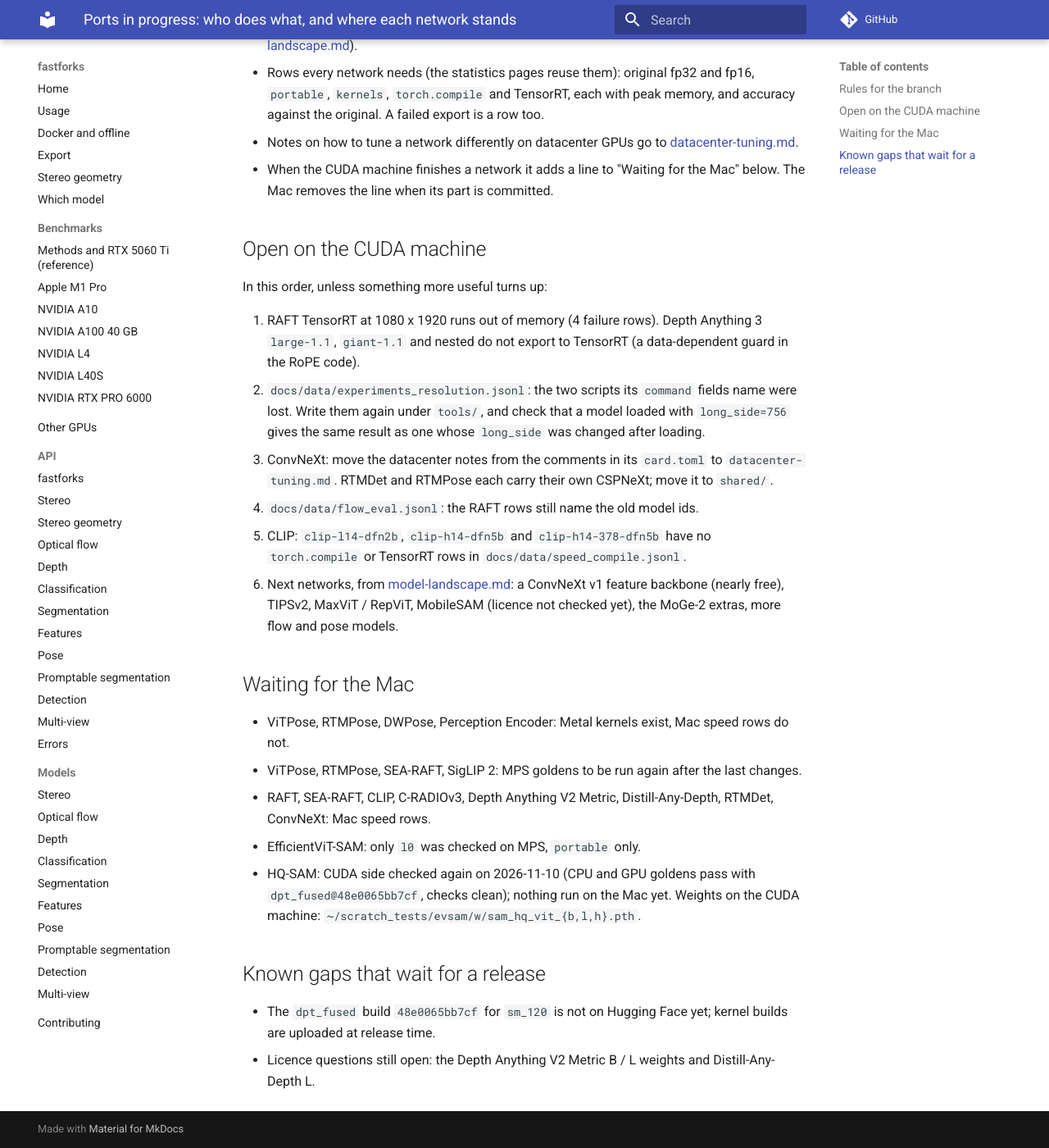
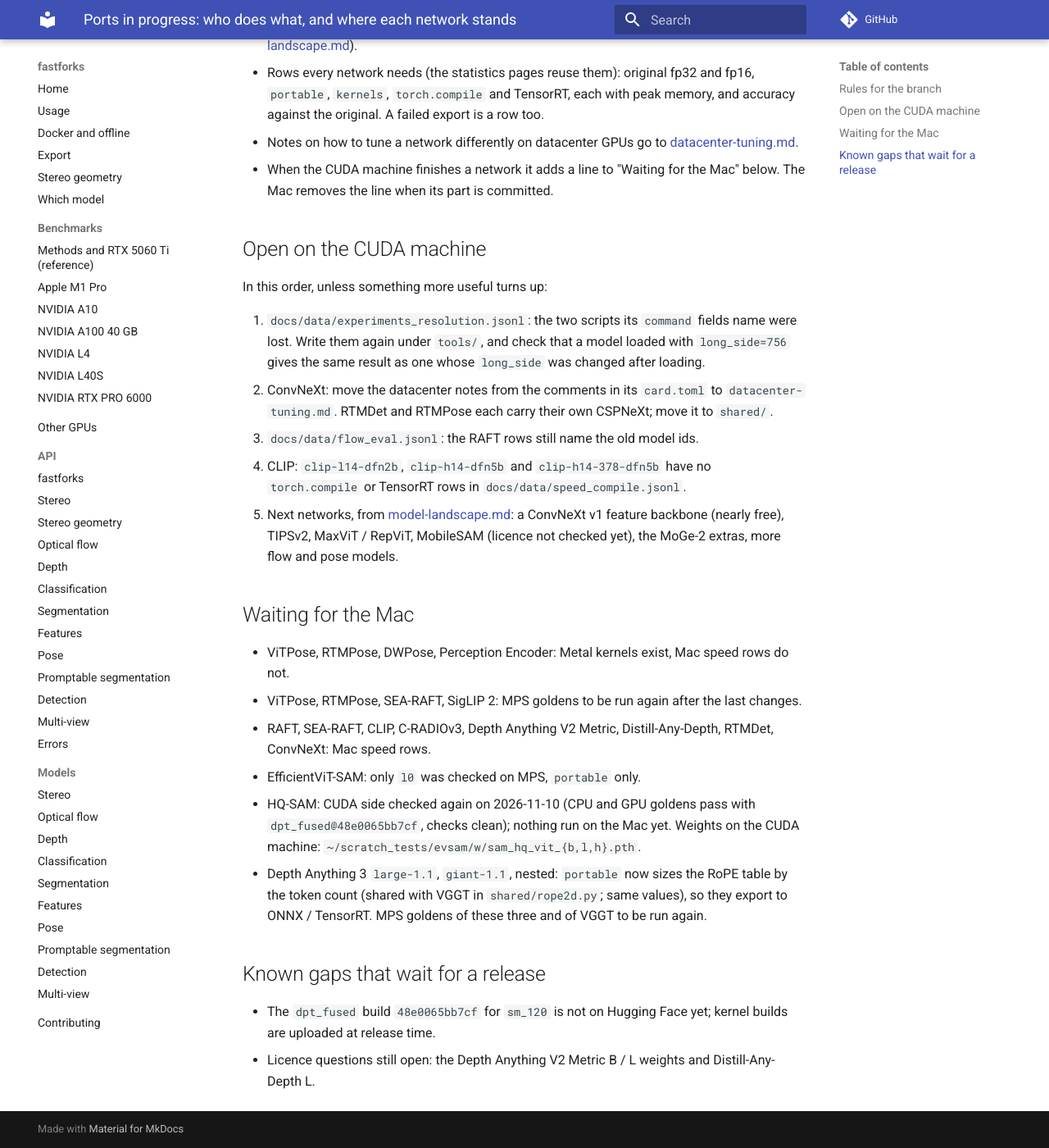
Before and after one commit to kleinicke/fastforks, an MkDocs documentation site: the page built from docs/plans/ports-status.md, in a window 1280 px wide and 1400 px high, scrolled down 668 px. Shown: the whole window at 82% size. Built offline with MkDocs 1.6.1 and Material for MkDocs 9.7.7, drawn with Linux system fonts in a browser that asks for light colours; comment, search, counter and statistics services are not loaded.

Commit message:
Depth Anything 3: TensorRT export of the 1.1 variants
The RoPE table is sized by the token count instead of positions.max()
(the override VGGT already used, now in shared/rope2d.py), so torch.export
no longer hits a data-dependent guard. TensorRT fp16 at 994x1482:
large-1.1 13.8 ms / 816 MB, giant-1.1 37.2 ms / 2416 MB,
nested 51.9 ms / 3136 MB.

RAFT TensorRT at 1080x1920 stays a failure on 16 GB: the default build
needs a 21 GB buffer; builder level 0 builds but is slower than
torch.compile (noted in datacenter-tuning.md).

Co-Authored-By: Claude <noreply@anthropic.com>

```diff
--- a/docs/plans/ports-status.md
+++ b/docs/plans/ports-status.md
@@ -28,17 +28,15 @@ Status (2026-11-10): working notes for the branch `work/ports`, which sits on to
 
 In this order, unless something more useful turns up:
 
-1. RAFT TensorRT at 1080 x 1920 runs out of memory (4 failure rows). Depth Anything 3 `large-1.1`, `giant-1.1` and
-   nested do not export to TensorRT (a data-dependent guard in the RoPE code).
-2. `docs/data/experiments_resolution.jsonl`: the two scripts its `command` fields name were lost. Write them again
+1. `docs/data/experiments_resolution.jsonl`: the two scripts its `command` fields name were lost. Write them again
    under `tools/`, and check that a model loaded with `long_side=756` gives the same result as one whose
    `long_side` was changed after loading.
-3. ConvNeXt: move the datacenter notes from the comments in its `card.toml` to `datacenter-tuning.md`. RTMDet and
+2. ConvNeXt: move the datacenter notes from the comments in its `card.toml` to `datacenter-tuning.md`. RTMDet and
    RTMPose each carry their own CSPNeXt; move it to `shared/`.
-4. `docs/data/flow_eval.jsonl`: the RAFT rows still name the old model ids.
-5. CLIP: `clip-l14-dfn2b`, `clip-h14-dfn5b` and `clip-h14-378-dfn5b` have no `torch.compile` or TensorRT rows in
+3. `docs/data/flow_eval.jsonl`: the RAFT rows still name the old model ids.
+4. CLIP: `clip-l14-dfn2b`, `clip-h14-dfn5b` and `clip-h14-378-dfn5b` have no `torch.compile` or TensorRT rows in
    `docs/data/speed_compile.jsonl`.
-6. Next networks, from [model-landscape.md](model-landscape.md): a ConvNeXt v1 feature backbone (nearly free),
+5. Next networks, from [model-landscape.md](model-landscape.md): a ConvNeXt v1 feature backbone (nearly free),
    TIPSv2, MaxViT / RepViT, MobileSAM (licence not checked yet), the MoGe-2 extras, more flow and pose models.
 
 ## Waiting for the Mac
@@ -49,6 +47,9 @@ In this order, unless something more useful turns up:
 - EfficientViT-SAM: only `l0` was checked on MPS, `portable` only.
 - HQ-SAM: CUDA side checked again on 2026-11-10 (CPU and GPU goldens pass with `dpt_fused@48e0065bb7cf`, checks
   clean); nothing run on the Mac yet. Weights on the CUDA machine: `~/scratch_tests/evsam/w/sam_hq_vit_{b,l,h}.pth`.
+- Depth Anything 3 `large-1.1`, `giant-1.1`, nested: `portable` now sizes the RoPE table by the token count (shared
+  with VGGT in `shared/rope2d.py`; same values), so they export to ONNX / TensorRT. MPS goldens of these three and of
+  VGGT to be run again.
 
 ## Known gaps that wait for a release
 
```
Also changed, not shown: docs/benchmarks.md (+3 -3 lines), docs/models/depth.md (+6 -6 lines), docs/plans/datacenter-tuning.md (+5 -0 lines), 4 other files.
